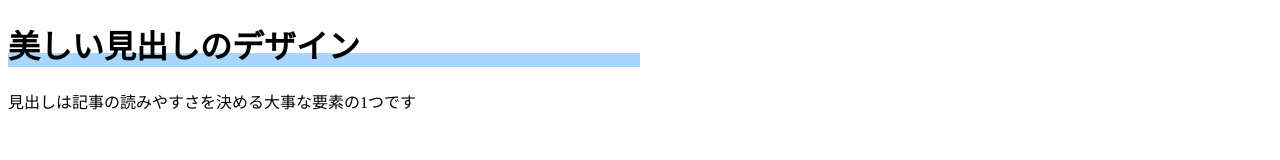
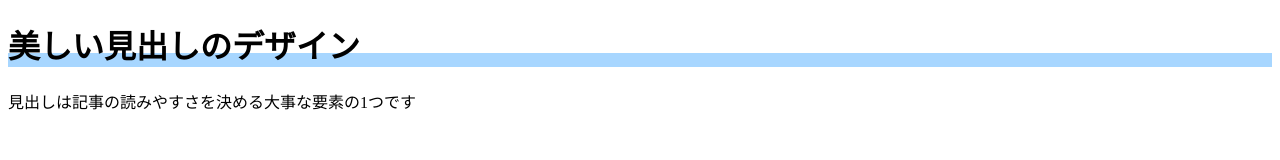
Before and after one commit to jam3748/GithubPagesTest, a plain HTML site: page index.html in a window 1280 px wide. Drawn offline with Linux system fonts and the light colour scheme.

Commit message:
Update test.css

```diff
--- a/test.css
+++ b/test.css
@@ -1,4 +1,3 @@
 h1 {
-  background: linear-gradient(transparent 70%, #a7d6ff 70%);
-  width: 50%;
+  background: linear-gradient(transparent 70%, #a7d6ff 50%);
 }
```
